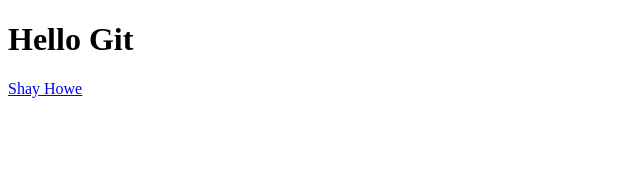
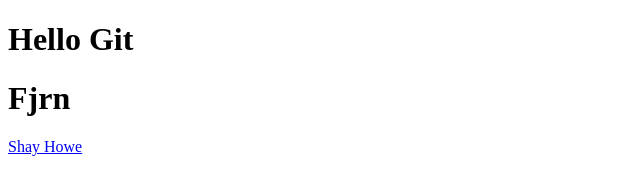
Before and after one commit to Mefodiy-hab/git-course., a plain HTML site: page index.html in a window 1280 px wide. Shown: the whole page, without its empty margins (0-640 px from the left). Drawn offline with Linux system fonts and the light colour scheme.

```diff
--- a/index.html
+++ b/index.html
@@ -12,5 +12,6 @@
   <script>
     src = 'style.ccs'
   </script>
+  <h1>Fjrn</h1>
   <a href="http://shayhowe.com">Shay Howe</a>
 </html>
```
Also changed, not shown: logs/logs.txt (added), trtr.txt (added), 2 other files.
